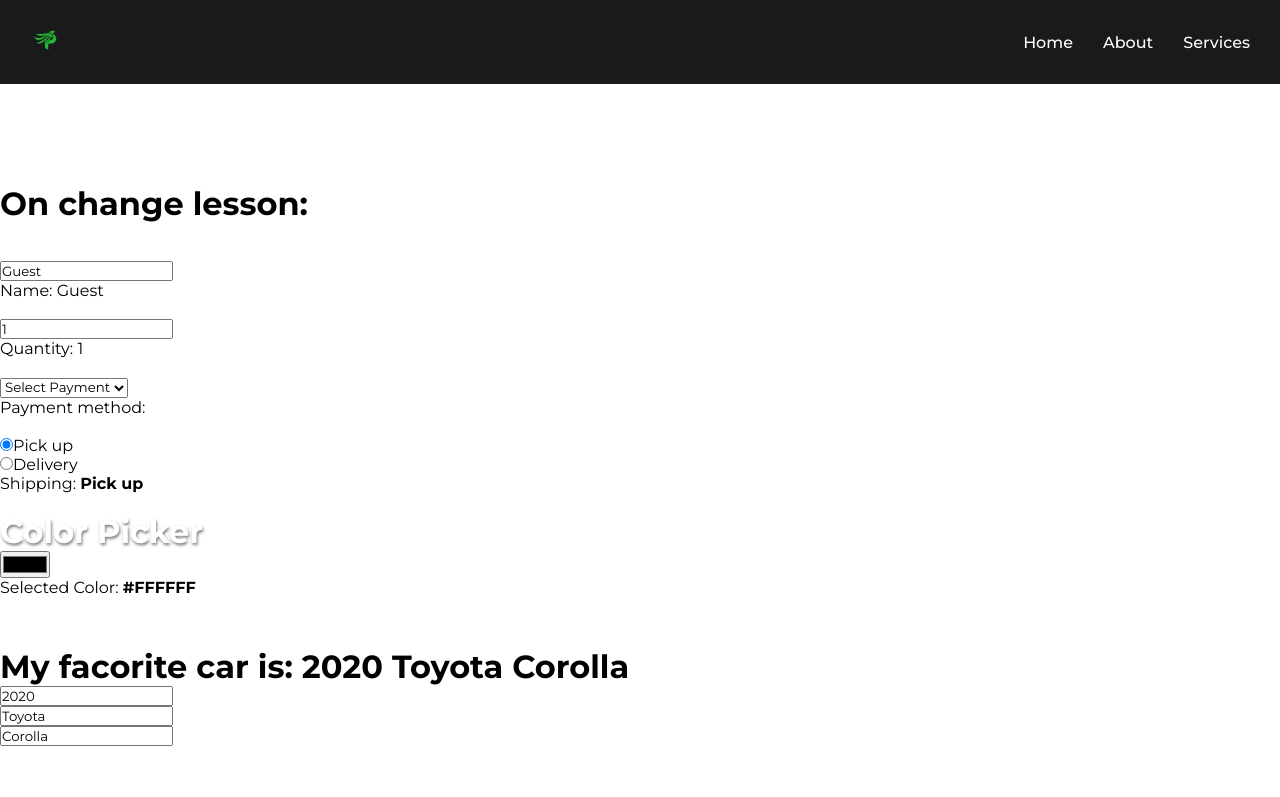
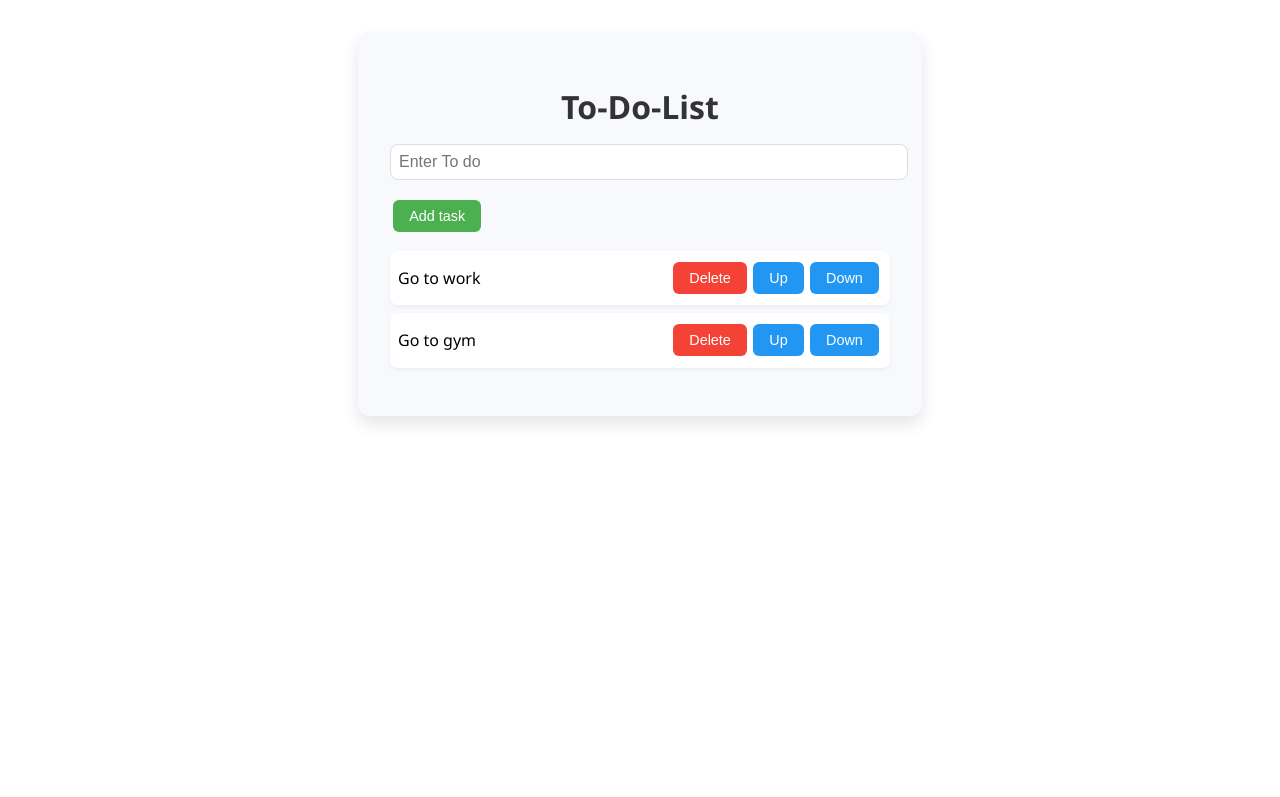
Before and after one commit to peterGwapo29/React, a React (Vite) app in the folder my-react-app/: page / in a window 1280 px wide. Shown: the top 797 px of the page. Built offline with nearby package versions, Linux system fonts and the light colour scheme.

Commit message:
to do list

```diff
--- a/my-react-app/src/App.jsx
+++ b/my-react-app/src/App.jsx
@@ -1,27 +1,29 @@
-import Header from './Header.jsx'
-// import Student from './Student.jsx'
-// import Button from './Button.jsx'
-import Component from './Component.jsx'
-import ColorPicker from './ColorPicker.jsx'
-import MyComponent from './MyComponent.jsx'
-import Food from './Food.jsx'
-import Car from './Car.jsx'
-import Foods from './Foods.jsx'
+// import Header from './Header.jsx'
+// // import Student from './Student.jsx'
+// // import Button from './Button.jsx'
+// import Component from './Component.jsx'
+// import ColorPicker from './ColorPicker.jsx'
+// import MyComponent from './MyComponent.jsx'
+// import Food from './Food.jsx'
+// import Car from './Car.jsx'
+// import Foods from './Foods.jsx'
+import ToDoList from './ToDoList.jsx'
 
 
 function App() {
   return(
     <>
-      <Header/>
+      {/* <Header/> */}
       {/* <Student/> */}
       {/* <Button/> */}
-    <Component/>
+    {/* <Component/>
     <br />
     <ColorPicker/>
     <MyComponent/>
     <Food/>
     <Car/>
-    <Foods/>
+    <Foods/> */}
+    <ToDoList/>
 
 
     </>
--- /dev/null
+++ b/my-react-app/src/ToDoList.jsx
@@ -0,0 +1,75 @@
+import React, {useState} from 'react';
+
+function ToDoList() {
+    const [task, setTask] = useState(["Go to work", "Go to gym"]);
+    const [newTask, setNewTask] = useState("");
+
+    function HandleChangeInput(event){
+        setNewTask(event.target.value);
+    }
+
+    function AddTask() {
+        if (newTask.trim() === "") {
+            alert("Please enter a task");
+            return;
+        }
+        setTask([...task, newTask]);
+        setNewTask("");
+    }
+
+    function DeleteTask(index) {
+        const updateTask = task.filter((_, i) => i !== index);
+        setTask(updateTask);
+    }
+
+    function MoveUp(index) {
+        if (index === 0) return;
+        const updatedTasks = [...task];
+        [updatedTasks[index - 1], updatedTasks[index]] = [updatedTasks[index], updatedTasks[index - 1]];
+        setTask(updatedTasks);
+    }
+
+    function MoveDown(index) {
+        if (index === task.length - 1) return;
+        const updatedTasks = [...task];
+        [updatedTasks[index + 1], updatedTasks[index]] = [updatedTasks[index], updatedTasks[index + 1]];
+        setTask(updatedTasks);
+    }
+
+    return(
+        <div className="myTodos">
+            <h1>To-Do-List</h1>
+
+            <input  type="text"
+                    placeholder='Enter To do'
+                    value={newTask}
+                    onChange={HandleChangeInput}
+            />
+
+            <button id='add-task-button' onClick={AddTask}>Add task</button>
+
+            <ul>
+                {task.map((todo, ind) =>
+                            <li key={ind}>
+                                <span>{todo}</span>
+
+                                <button id='delete-button' onClick={() => DeleteTask(ind) }>Delete</button>
+
+                                <button className='move'
+                                        id='move-up-button'
+                                        onClick={() => MoveUp(ind)}>
+                                    Up
+                                </button>
+
+                                <button className='move'
+                                        id='move-down-button'
+                                        onClick={() => MoveDown(ind)}>
+                                    Down
+                                </button>
+                            </li>)}
+            </ul>
+        </div>
+    );
+}
+
+export default ToDoList
--- a/my-react-app/src/index.css
+++ b/my-react-app/src/index.css
@@ -1,4 +1,4 @@
-@import url('https://fonts.googleapis.com/css2?family=Montserrat:ital,wght@0,100..900;1,100..900&display=swap');
+/* @import url('https://fonts.googleapis.com/css2?family=Montserrat:ital,wght@0,100..900;1,100..900&display=swap');
 
 * {
   margin: 0;
@@ -23,7 +23,6 @@ header {
   filter: brightness(0) saturate(100%) invert(48%) sepia(91%) saturate(453%) hue-rotate(76deg) brightness(100%) contrast(92%);
 }
 
-/* Navigation links */
 .navigation-links ul {
   list-style: none;
   display: flex;
@@ -41,7 +40,6 @@ header {
   color: #00ff66;
 }
 
-/* Mobile responsive */
 @media (max-width: 768px) {
   header {
     flex-direction: column;
@@ -121,4 +119,84 @@ header {
 }
 .car-div{
   margin: 24px;
+} */
+
+
+.myTodos {
+    max-width: 500px;
+    margin: 2rem auto;
+    padding: 2rem;
+    background-color: #f7f9fc;
+    border-radius: 12px;
+    box-shadow: 0 8px 16px rgba(0,0,0,0.1);
+    font-family: 'Segoe UI', Tahoma, Geneva, Verdana, sans-serif;
 }
+
+.myTodos h1 {
+    text-align: center;
+    color: #333;
+    margin-bottom: 1rem;
+}
+
+.myTodos input[type="text"] {
+    width: 100%;
+    padding: 0.5rem;
+    margin-bottom: 1rem;
+    border: 1px solid #ddd;
+    border-radius: 8px;
+    font-size: 1rem;
+}
+
+.myTodos button {
+    padding: 0.5rem 1rem;
+    margin: 0.2rem;
+    border: none;
+    border-radius: 6px;
+    font-size: 0.9rem;
+    cursor: pointer;
+    transition: background-color 0.2s ease;
+}
+
+#add-task-button{
+    background-color: #4CAF50;
+    color: white;
+}
+
+.myTodos button:hover {
+    opacity: 0.9;
+}
+
+#delete-button {
+    background-color: #f44336;
+    color: white;
+}
+
+#move-up-button,
+#move-down-button {
+    background-color: #2196f3;
+    color: white;
+}
+
+.myTodos ul {
+    list-style: none;
+    padding: 0;
+}
+
+.myTodos li {
+    display: flex;
+    align-items: center;
+    justify-content: space-between;
+    background-color: #ffffff;
+    margin: 0.5rem 0;
+    padding: 0.5rem;
+    border-radius: 8px;
+    box-shadow: 0 2px 4px rgba(0,0,0,0.05);
+    flex: 1;
+
+}
+
+.myTodos li span {
+    flex-grow: 1;
+    margin-right: 1rem;
+    word-wrap: break-word;
+}
```
